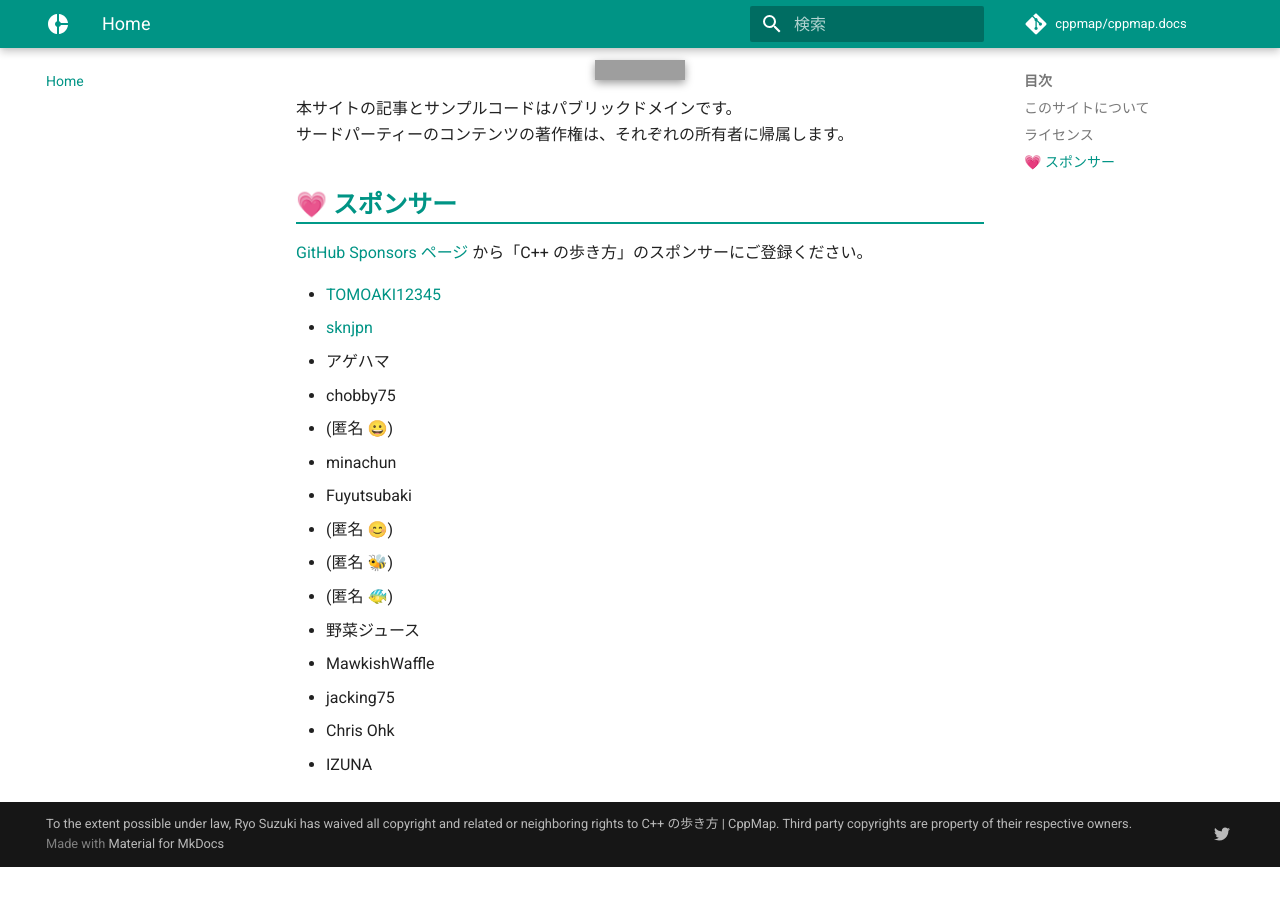
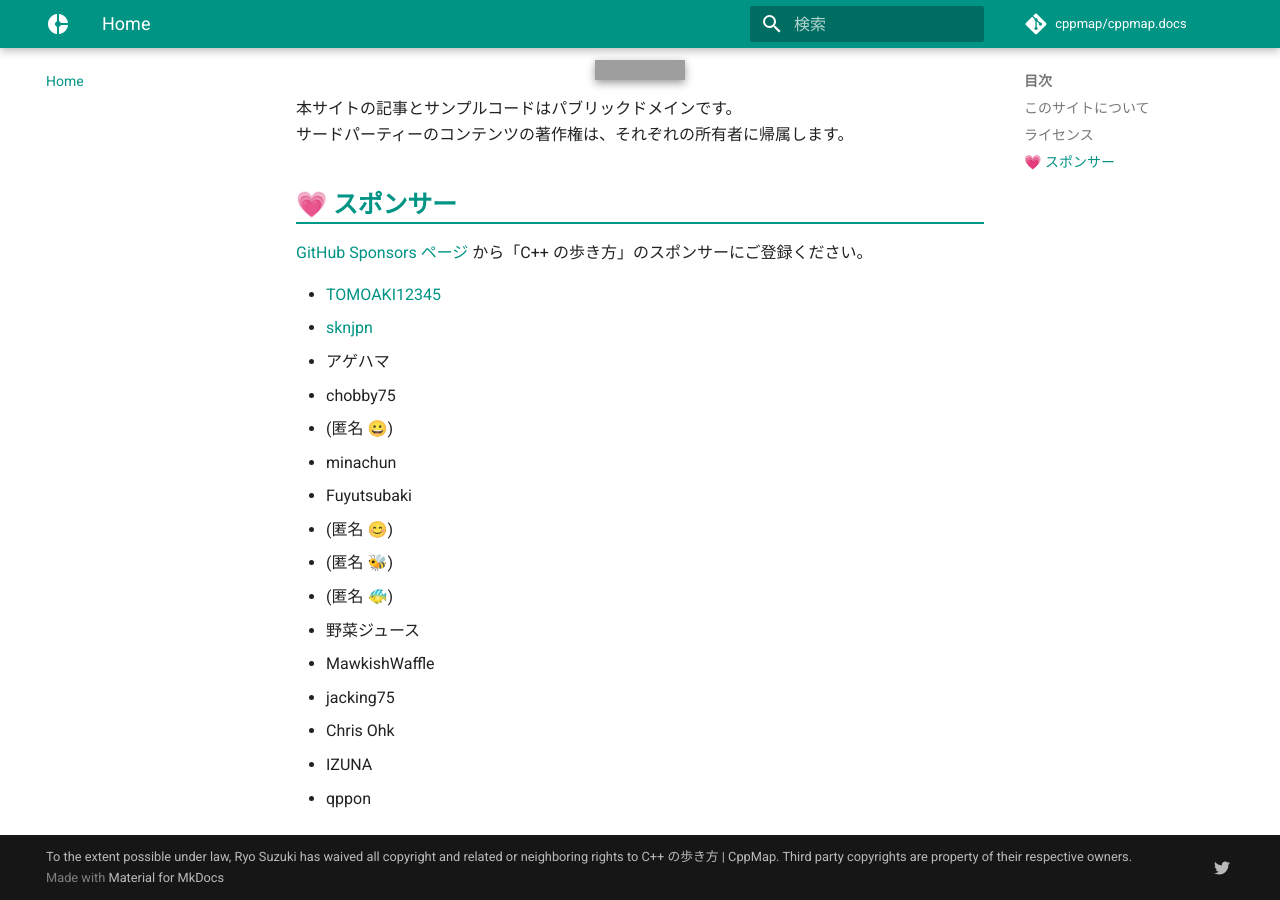
Before and after one commit to cppmap/cppmap.docs, an MkDocs documentation site: the page built from docs/index.md, in a window 1280 px wide and 900 px high, scrolled down 688 px. Built offline with MkDocs 1.6.1 and Material for MkDocs 9.7.7, drawn with Linux system fonts in a browser that asks for light colours; nearby versions of some CDN libraries; comment, search, counter and statistics services are not loaded; before the commit the page ends 1555 px from its top, so only the background shows below that; grey boxes are pictures that could not be loaded.

Commit message:
Update index.md

```diff
--- a/docs/index.md
+++ b/docs/index.md
@@ -43,3 +43,4 @@ C++17, C++20, C++23, C++26 に関する情報を調査・提供します。
 - jacking75
 - Chris Ohk
 - IZUNA
+- qppon
```
